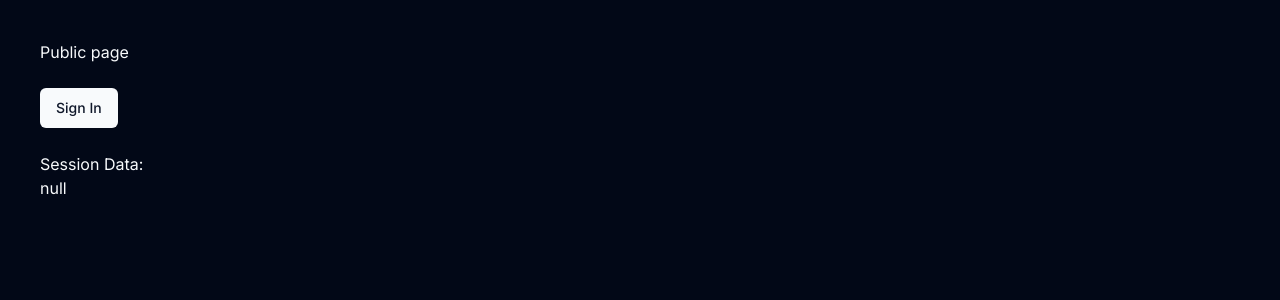
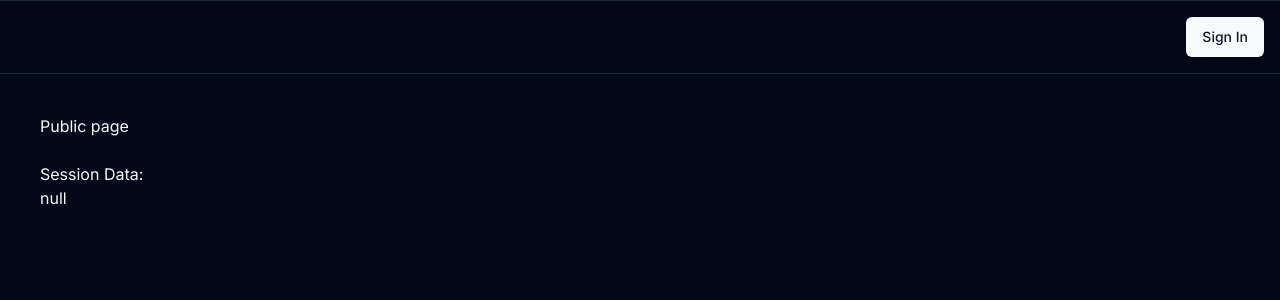
Before and after one commit to ilyapopovs/image-store, a Next.js app: page / in a window 1280 px wide. Shown: the top 300 px of the page. Built offline with nearby package versions, Linux system fonts and the light colour scheme; no server answers.

Commit message:
feat: add basic auth-aware header

```diff
--- /dev/null
+++ b/src/app/_/header.tsx
@@ -0,0 +1,32 @@
+'use client';
+
+import { SignIn, SignOut } from '@/common/_/auth/buttons';
+import { useSession } from 'next-auth/react';
+import type { ReactNode } from 'react';
+
+export function Header() {
+  const session = useSession();
+
+  if (session.status === 'unauthenticated') {
+    return (
+      <HeaderLine>
+        <SignIn />
+      </HeaderLine>
+    );
+  }
+
+  return (
+    <HeaderLine>
+      {session.data?.user?.name}
+      <SignOut />
+    </HeaderLine>
+  );
+}
+
+function HeaderLine({ children }: { children: ReactNode }) {
+  return (
+    <header className="flex items-center justify-end gap-4 border-y p-4">
+      {children}
+    </header>
+  );
+}
--- /dev/null
+++ b/src/app/_/session-provider.tsx
@@ -0,0 +1,21 @@
+import { BASE_PATH, auth } from '@/common/_/auth/next-auth';
+import { SessionProvider as NextAuthSessionProvider } from 'next-auth/react';
+import type { ReactNode } from 'react';
+
+export async function SessionProvider({ children }: { children: ReactNode }) {
+  const session = await auth();
+
+  // Can trim the session before it goes further / to the client
+  // if (session && session.user) {
+  //   session.user = {
+  //     name: session.user.name,
+  //     email: session.user.email,
+  //   };
+  // }
+
+  return (
+    <NextAuthSessionProvider basePath={BASE_PATH} session={session}>
+      {children}
+    </NextAuthSessionProvider>
+  );
+}
--- a/src/app/layout.tsx
+++ b/src/app/layout.tsx
@@ -2,6 +2,8 @@ import { cn } from '@/common/_/ui/utils';
 import type { Metadata } from 'next';
 import { Inter } from 'next/font/google';
 import '../globals.css';
+import { Header } from './_/header';
+import { SessionProvider } from './_/session-provider';
 
 const inter = Inter({ subsets: ['latin'] });
 
@@ -18,7 +20,10 @@ export default function RootLayout({
   return (
     <html lang="en">
       <body className={cn(inter.className, 'dark bg-background')}>
-        {children}
+        <SessionProvider>
+          <Header />
+          {children}
+        </SessionProvider>
       </body>
     </html>
   );
--- a/src/app/page.tsx
+++ b/src/app/page.tsx
@@ -1,4 +1,3 @@
-import { SignIn, SignOut } from '@/common/_/auth/buttons';
 import { auth } from '@/common/_/auth/next-auth';
 
 export default async function Home() {
@@ -7,7 +6,6 @@ export default async function Home() {
   return (
     <main className="space-y-6 p-10">
       <h1>Public page</h1>
-      <div>{session ? <SignOut /> : <SignIn />}</div>
       <div>
         <h3>Session Data:</h3>
         <div className="whitespace-pre-wrap">
--- a/src/common/_/auth/buttons.tsx
+++ b/src/common/_/auth/buttons.tsx
@@ -1,5 +1,8 @@
+'use client';
+
+import { signOut } from 'next-auth/react';
 import { Button } from '../ui/button';
-import { signInAction, signOutAction } from './actions';
+import { signInAction } from './actions';
 
 export function SignIn(props: React.ComponentPropsWithRef<typeof Button>) {
   return (
@@ -11,10 +14,8 @@ export function SignIn(props: React.ComponentPropsWithRef<typeof Button>) {
 
 export function SignOut(props: React.ComponentPropsWithRef<typeof Button>) {
   return (
-    <form action={signOutAction} className="w-full">
-      <Button variant="ghost" className="w-full p-0" {...props}>
-        Sign Out
-      </Button>
-    </form>
+    <Button variant="ghost" {...props} onClick={() => signOut()}>
+      Sign Out
+    </Button>
   );
 }
--- a/src/common/_/auth/next-auth.ts
+++ b/src/common/_/auth/next-auth.ts
@@ -11,6 +11,8 @@ import NextAuth from 'next-auth';
 import GitHub from 'next-auth/providers/github';
 import Google from 'next-auth/providers/google';
 
+export const BASE_PATH = '/api/auth';
+
 export const { handlers, signIn, signOut, auth } = NextAuth({
   adapter: DrizzleAdapter(db, {
     usersTable: users,
@@ -20,4 +22,5 @@ export const { handlers, signIn, signOut, auth } = NextAuth({
     authenticatorsTable: authenticators,
   }),
   providers: [GitHub, Google],
+  basePath: BASE_PATH,
 });
```
